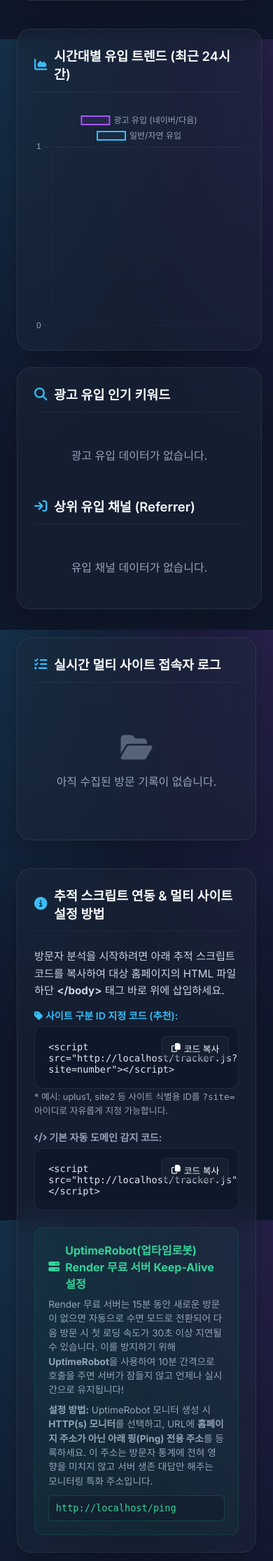
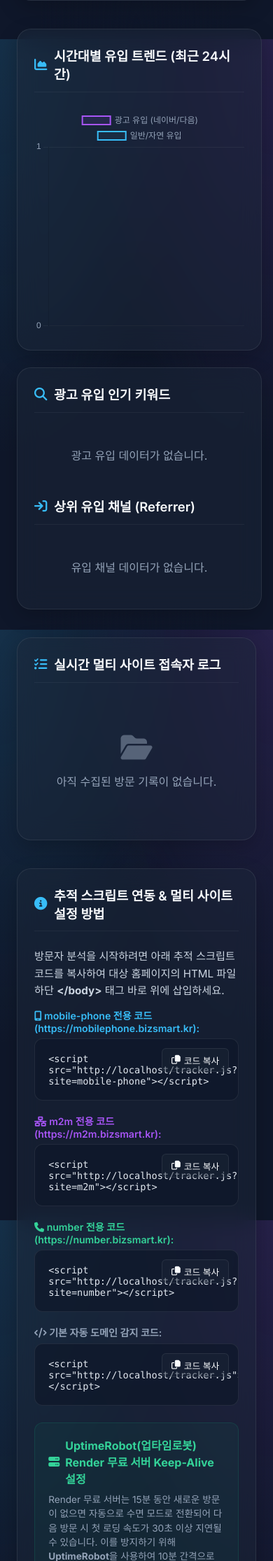
Before and after one commit to bnc4233/114check, a Flask app: page /admin in a window 390 px wide. Shown: the part 788-3019 px from the top of the page at 70% size. Run offline with Flask 3, Linux system fonts and the light colour scheme; data that the repository does not hold is empty; some libraries are stand-ins or nearby versions.

Commit message:
신규 사이트 2개 추가 지원 (mobile-phone, m2m)

```diff
--- a/app.py
+++ b/app.py
@@ -157,16 +157,33 @@ def ping():
     return "서버 살아있음!", 200
 
 
+SITE_DOMAIN_MAPPING = {
+    'mobilephone.bizsmart.kr': 'mobile-phone',
+    'mobilephone': 'mobile-phone',
+    'mobile-phone': 'mobile-phone',
+    'm2m.bizsmart.kr': 'm2m',
+    'm2m': 'm2m',
+    'number.bizsmart.kr': 'number',
+    'number': 'number',
+    'uplus1': 'number',
+    '114check': '기업통신114 (114check.com)',
+}
+
 def extract_site_id(provided_site, url):
     """Determines site_id from explicit site parameter or falls back to extracted URL domain."""
     if provided_site and str(provided_site).strip():
-        return str(provided_site).strip()
+        clean_site = str(provided_site).strip()
+        if clean_site in SITE_DOMAIN_MAPPING:
+            return SITE_DOMAIN_MAPPING[clean_site]
+        return clean_site
     if url:
         try:
             parsed = urllib.parse.urlparse(url)
             netloc = parsed.netloc or parsed.path.split('/')[0]
             if netloc:
                 clean_host = netloc.split(':')[0].replace('www.', '')
+                if clean_host in SITE_DOMAIN_MAPPING:
+                    return SITE_DOMAIN_MAPPING[clean_host]
                 if clean_host:
                     return clean_host
         except Exception:
@@ -277,7 +294,7 @@ def admin():
 def api_stats():
     """Returns real-time dashboard data in JSON format."""
     stats = get_stats_summary()
-    recent_logs = get_recent_logs(limit=100)
+    recent_logs = get_recent_logs(limit=200)
     return jsonify({
         "stats": stats,
         "logs": recent_logs
--- a/templates/admin.html
+++ b/templates/admin.html
@@ -595,13 +595,32 @@
 
         <div style="margin-bottom: 1.2rem;">
             <p style="font-size: 0.88rem; font-weight: 600; color: var(--accent-blue); margin-bottom: 0.4rem;">
-                <i class="fa-solid fa-tag"></i> 사이트 구분 ID 지정 코드 (추천):
+                <i class="fa-solid fa-mobile-screen"></i> mobile-phone 전용 코드 (https://mobilephone.bizsmart.kr):
+            </p>
+            <div class="code-block" style="margin-top:0.3rem;">
+                <button class="copy-btn" onclick="copyCode('script-code-mobile-text', this)"><i class="fa-regular fa-copy"></i> 코드 복사</button>
+                <span id="script-code-mobile-text"></span>
+            </div>
+        </div>
+
+        <div style="margin-bottom: 1.2rem;">
+            <p style="font-size: 0.88rem; font-weight: 600; color: var(--accent-purple); margin-bottom: 0.4rem;">
+                <i class="fa-solid fa-network-wired"></i> m2m 전용 코드 (https://m2m.bizsmart.kr):
+            </p>
+            <div class="code-block" style="margin-top:0.3rem;">
+                <button class="copy-btn" onclick="copyCode('script-code-m2m-text', this)"><i class="fa-regular fa-copy"></i> 코드 복사</button>
+                <span id="script-code-m2m-text"></span>
+            </div>
+        </div>
+
+        <div style="margin-bottom: 1.2rem;">
+            <p style="font-size: 0.88rem; font-weight: 600; color: #34d399; margin-bottom: 0.4rem;">
+                <i class="fa-solid fa-phone"></i> number 전용 코드 (https://number.bizsmart.kr):
             </p>
             <div class="code-block" style="margin-top:0.3rem;">
                 <button class="copy-btn" onclick="copyCode('script-code-site-text', this)"><i class="fa-regular fa-copy"></i> 코드 복사</button>
                 <span id="script-code-site-text"></span>
             </div>
-            <span style="font-size: 0.8rem; color: var(--text-muted);">* 예시: uplus1, site2 등 사이트 식별용 ID를 <code>?site=아이디</code>로 자유롭게 지정 가능합니다.</span>
         </div>
 
         <div>
@@ -640,6 +659,8 @@
 
     document.getElementById('script-code-text').textContent = `<script src="${trackerUrl}"><\/script>`;
     document.getElementById('script-code-site-text').textContent = `<script src="${trackerUrl}?site=number"><\/script>`;
+    document.getElementById('script-code-mobile-text').textContent = `<script src="${trackerUrl}?site=mobile-phone"><\/script>`;
+    document.getElementById('script-code-m2m-text').textContent = `<script src="${trackerUrl}?site=m2m"><\/script>`;
     document.getElementById('ping-url-text').textContent = pingUrl;
 
     function copyCode(elementId, btnElement) {
@@ -827,14 +848,26 @@
                         </div>
                     `;
                 } else {
+                    // Site description mapping for header display
+                    const SITE_INFO = {
+                        '기업통신114 (114check.com)': { desc: '114check.com 전용 구역' },
+                        'number': { desc: 'number.bizsmart.kr 전용 구역' },
+                        'mobile-phone': { desc: 'mobilephone.bizsmart.kr 전용 구역' },
+                        'm2m': { desc: 'm2m.bizsmart.kr 전용 구역' }
+                    };
+
                     // Group logs by site_id (Map 'default' to primary website name, 'uplus1' to 'number')
                     const groupedLogs = {};
                     data.logs.forEach(log => {
                         let sId = log.site_id;
-                        if (!sId || sId === 'default') {
+                        if (!sId || sId === 'default' || sId === 'xn--114-vg9lq14f91dhn0a.com') {
                             sId = '기업통신114 (114check.com)';
-                        } else if (sId === 'uplus1') {
+                        } else if (sId === 'uplus1' || sId === 'number.bizsmart.kr') {
                             sId = 'number';
+                        } else if (sId === 'mobilephone.bizsmart.kr' || sId === 'mobilephone') {
+                            sId = 'mobile-phone';
+                        } else if (sId === 'm2m.bizsmart.kr') {
+                            sId = 'm2m';
                         }
                         if (!groupedLogs[sId]) {
                             groupedLogs[sId] = [];
@@ -878,6 +911,9 @@
                             `;
                         });
 
+                        const siteMeta = SITE_INFO[siteId];
+                        const descHtml = siteMeta ? `<span style="font-size: 0.82rem; color: #94a3b8; font-weight: normal; margin-left: 0.8rem;">&lt;-- ${siteMeta.desc}</span>` : '';
+
                         const sectionHtml = `
                             <div class="glass-card logs-section" style="margin-bottom: 2rem;">
                                 <div class="card-header">
@@ -885,6 +921,7 @@
                                         <i class="fa-solid fa-globe"></i>
                                         🌐 사이트 ID: <span style="color: var(--accent-blue); font-weight: 700;">${siteId}</span>
                                         <span style="font-size: 0.85rem; color: var(--text-muted); font-weight: normal; margin-left: 0.6rem;">(기록: ${siteLogs.length}건)</span>
+                                        ${descHtml}
                                     </h2>
                                 </div>
                                 <div class="table-responsive">
```
